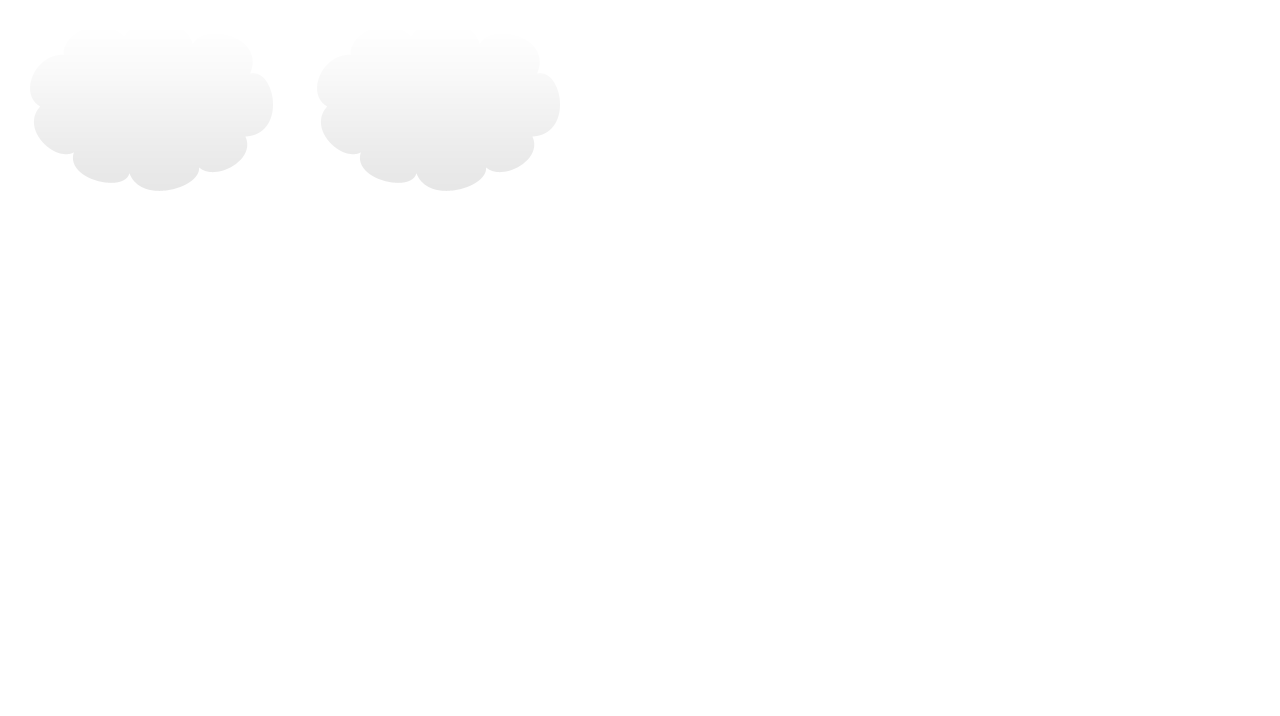
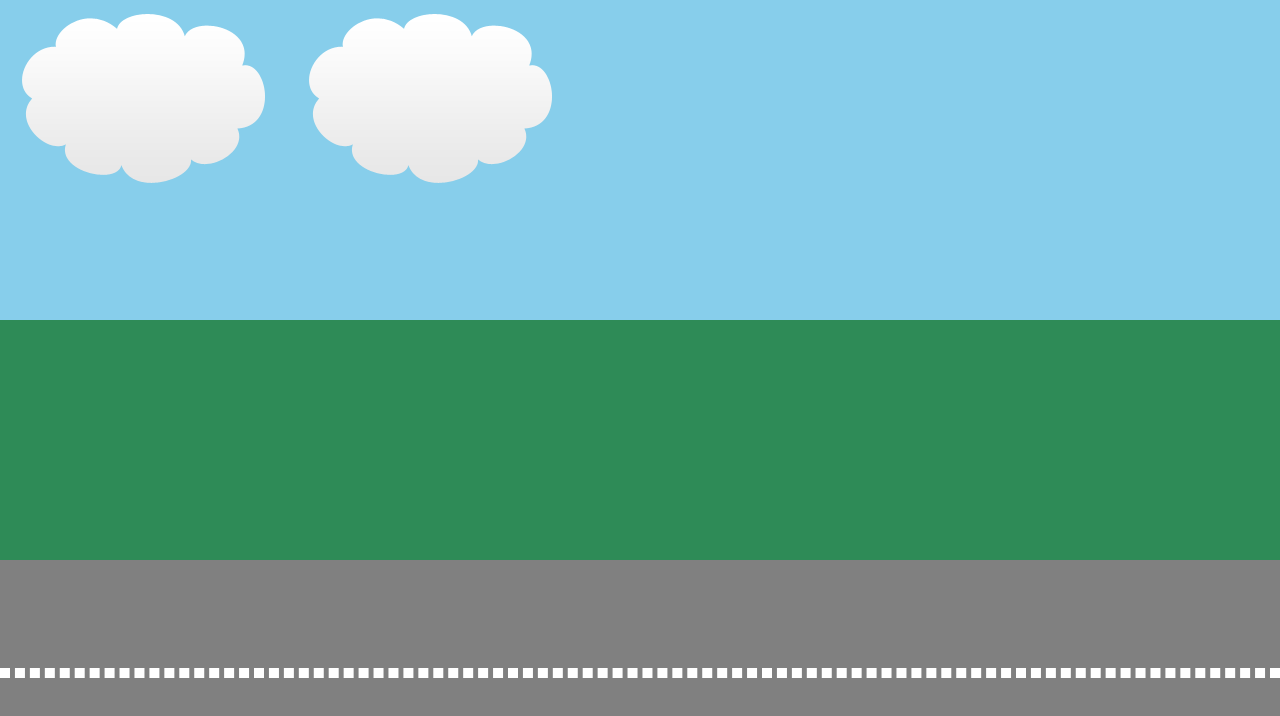
Before and after one commit to karltayycodes/MarioKart, a plain HTML site: page index.html in a window 1280 px wide. Drawn offline with Linux system fonts and the light colour scheme.

Commit message:
grass, sky, clouds and road

```diff
--- a/index.html
+++ b/index.html
@@ -12,6 +12,8 @@
         <img src="img/cloud.png" alt="cloud">
     </div>
     <div class="grass"></div>
-    <div class="road"></div>
+    <div class="road">
+        <div class="lines"></div>
+    </div>
 </body>
 </html>
--- a/style.css
+++ b/style.css
@@ -0,0 +1,33 @@
+/* Base styles*/
+html, body{
+    height: 100%;
+    width: 100%;
+    overflow: hidden;
+    margin: 0;
+}
+.grass, .sky, .road{
+    position: relative;
+}
+.sky{
+    height: 40%;
+    background: skyblue;
+}
+
+.grass{
+    height: 30%;
+    background: seagreen;
+}
+
+.road{
+    height: 30%;
+    background: gray;
+}
+
+.lines{
+    box-sizing: border-box;
+    border: 5px dashed #fff;
+    height: 0px;
+    width: 100%;
+    position: absolute;
+    top: 45%;
+}
```
